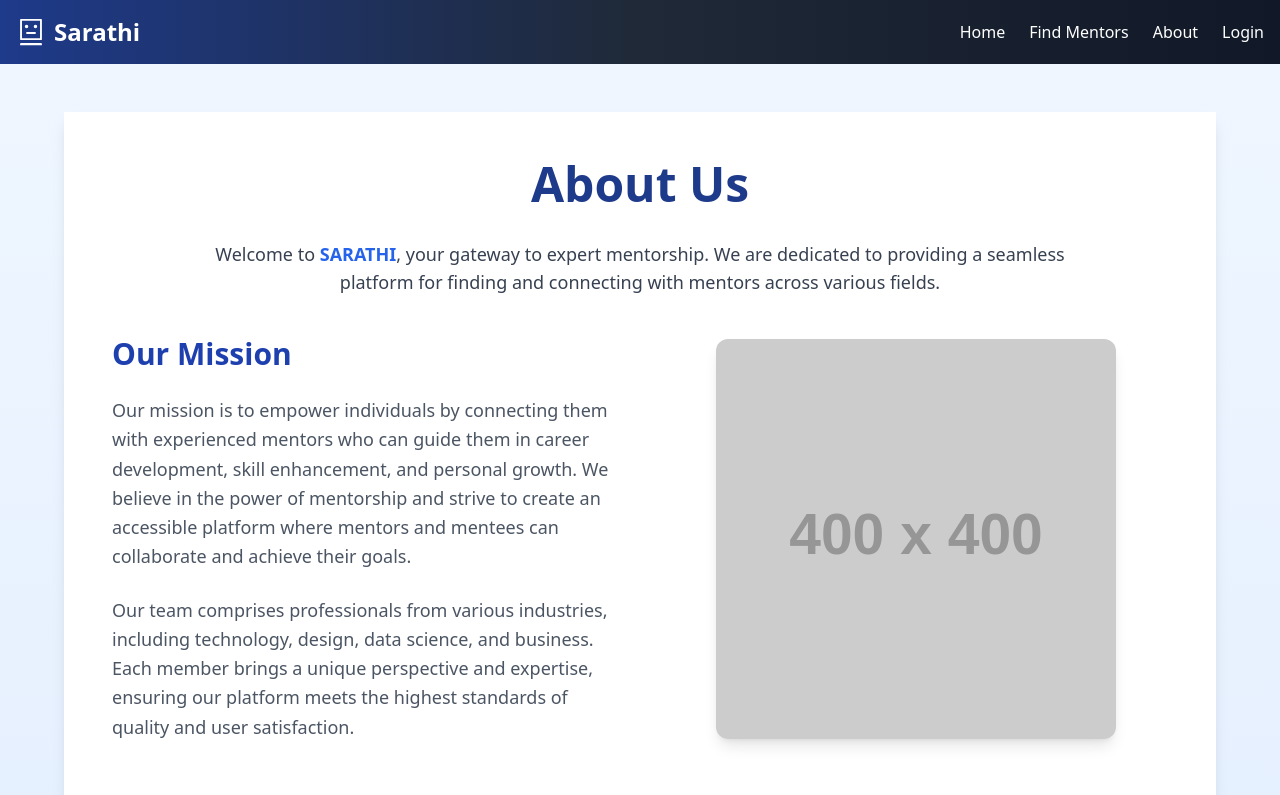
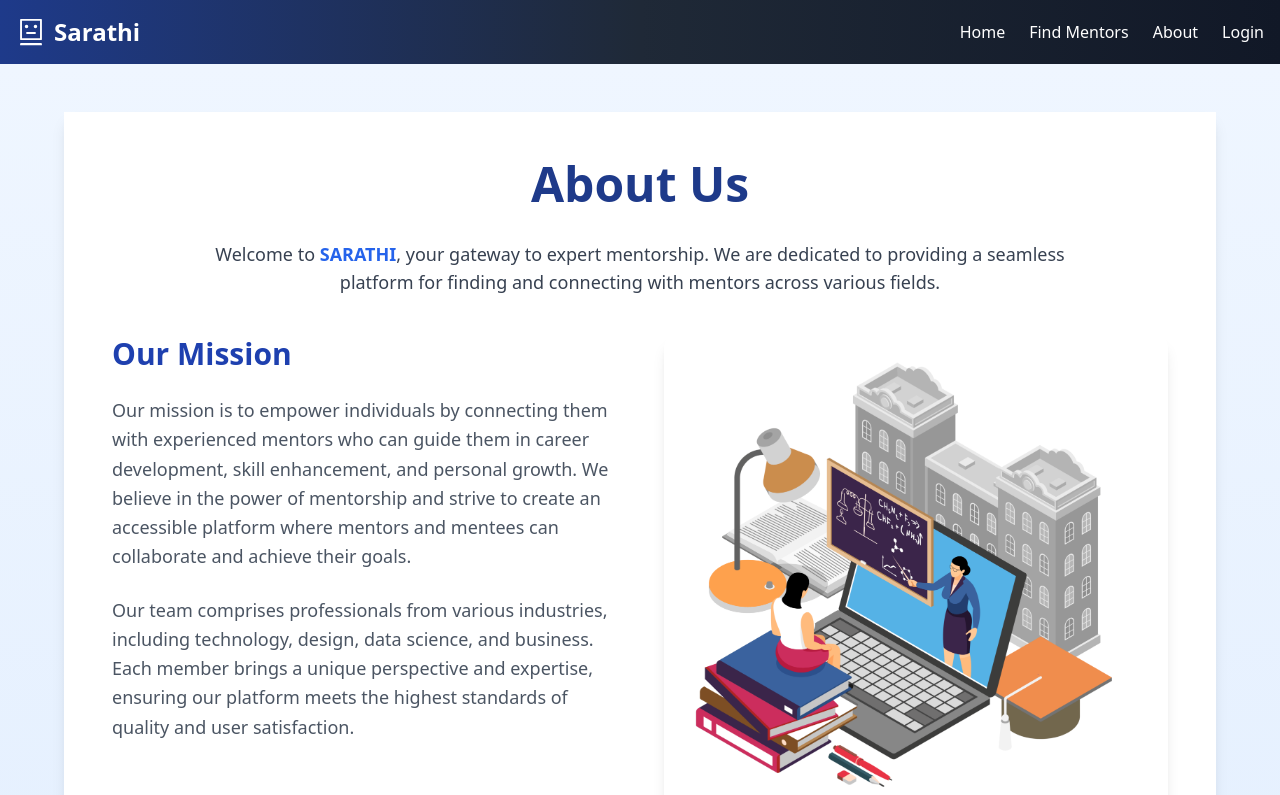
Before and after one commit to Sarathi062/Sarathi, a React (Vite) app: page /about in a window 1280 px wide. Shown: the top 795 px of the page. Built offline with nearby package versions, Linux system fonts and the light colour scheme.

Commit message:
added img

```diff
--- a/src/components/About.jsx
+++ b/src/components/About.jsx
@@ -3,6 +3,7 @@ import { FaLinkedin, FaTwitter, FaFacebook } from "react-icons/fa";
 import yash from "../assets/yash.jpeg";
 import yashraj from "../assets/yashraj.jpeg";
 import Janhavi from "../assets/janhavi.jpeg";
+import mission from "../assets/mission.png"
 
 const teamMembers = [
   {
@@ -92,7 +93,7 @@ const AboutPage = () => {
           <div className="flex items-center justify-center">
             {/* You can replace this with any related image */}
             <img
-              src="https://via.placeholder.com/400"
+              src={mission}
               alt="Mission Image"
               className="rounded-xl shadow-lg"
             />
```
Also changed, not shown: src/assets/mission.png (added).
